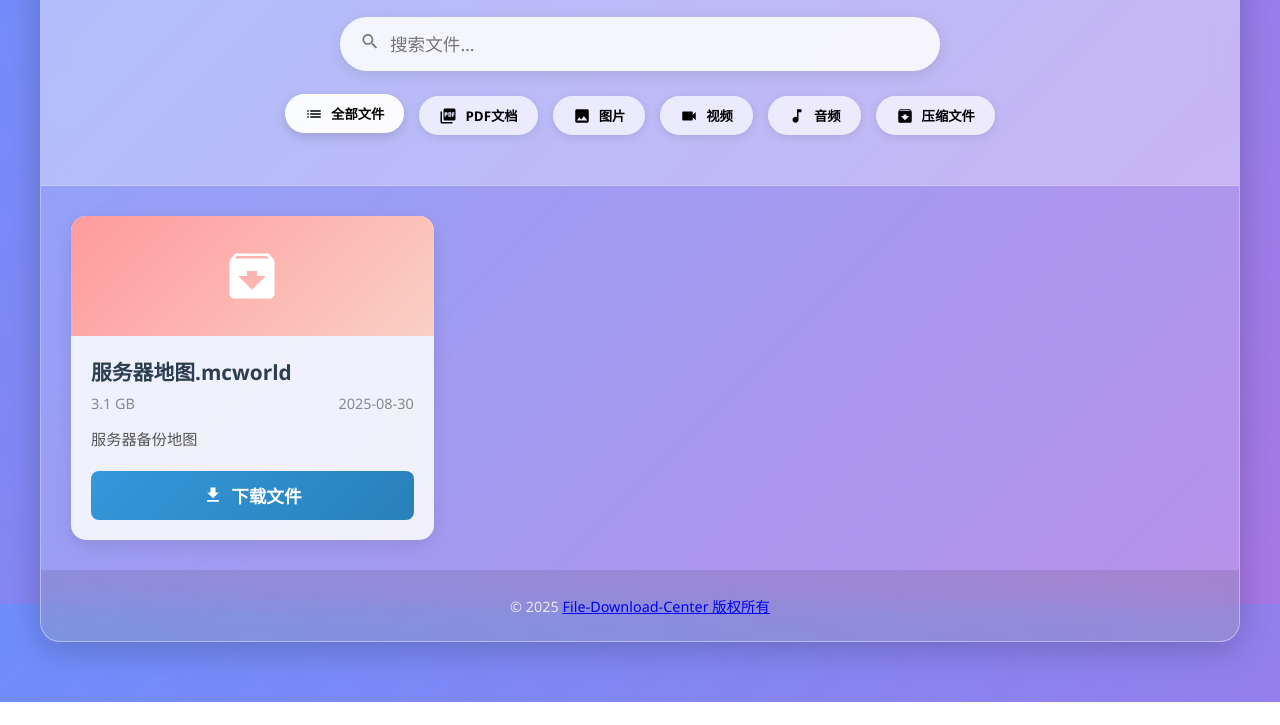
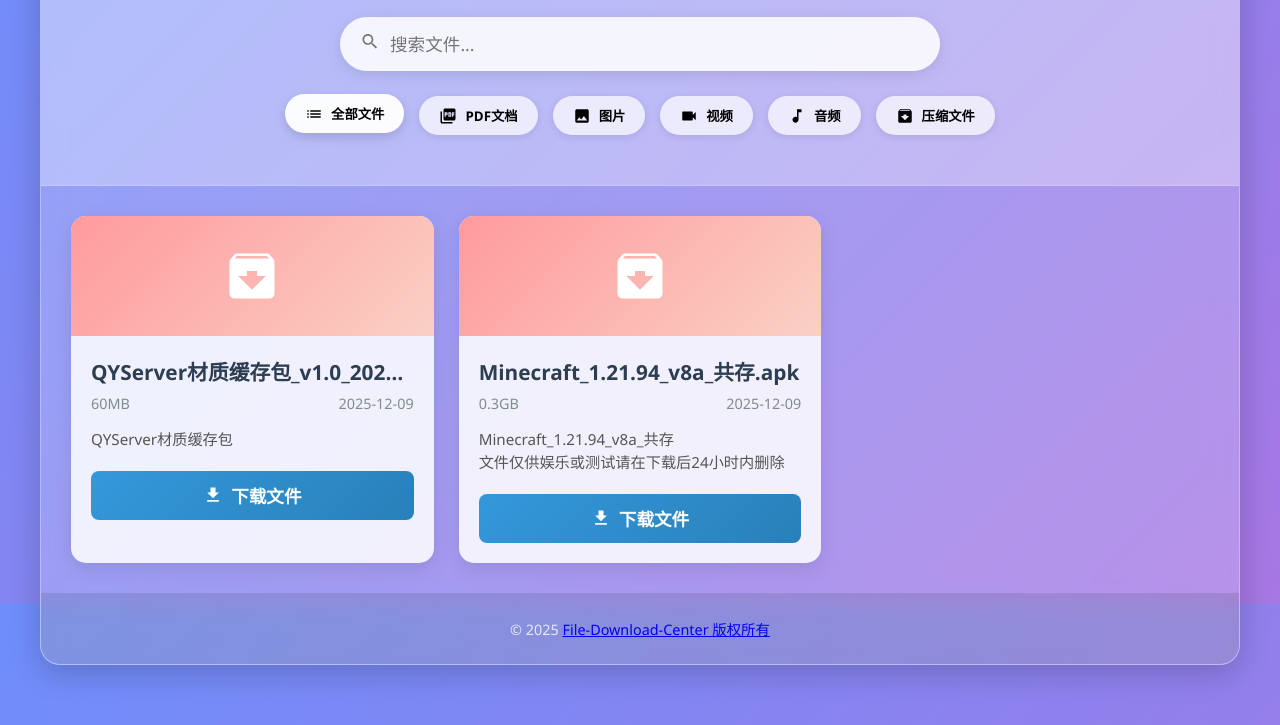
Before and after one commit to weishao22/File-Download-Center, a plain HTML site: page index.html in a window 1280 px wide. Shown: the part 196-921 px from the top of the page. Before the commit the page ends 898 px from the top, so only its background shows below. Drawn offline with Linux system fonts and the light colour scheme.

Commit message:
Clean up comments in index.html
Removed CSS and JavaScript comments for clarity.

```diff
--- a/index.html
+++ b/index.html
@@ -8,13 +8,6 @@
   <link rel="icon" href="https://qycloudreve.s.odn.cc/f/XDZfr/novaskin-wallpaper-insummer%20%281%29.jpg" type="image/x-icon">
     <title>文件下载中心</title>
     <style>
-        /*
-         页面样式（CSS）说明：
-         - .blur-container: 页面主要的毛玻璃容器
-         - .file-grid / .file-card: 文件列表网格及每个文件卡片样式
-         - .download-status: 固定的下载状态提示框
-         这些注释用于帮助维护和快速定位样式含义。
-        */
         * {
             margin: 0;
             padding: 0;
@@ -459,26 +452,25 @@
     </div>
 
     <script>
-        /* -----------------------------
-           脚本说明（JavaScript）
-           - `files`：页面展示的文件元数据数组
-           - `fileIcons`：按类型映射的 SVG 图标字符串
-           - DOM 查询变量：缓存常用节点，提升性能
-           - `renderFiles()`：根据搜索与筛选渲染文件卡片
-           - `downloadFile()`：触发浏览器下载（通过创建链接）
-           - 事件监听器：处理搜索输入、筛选、下载按钮及返回按钮
-           ----------------------------- */
-
         // 文件数据（示例：可扩展或从后端加载）
         const files = [
           {
                 id: 1,
-                name: "服务器地图.mcworld",
+                name: "QYServer材质缓存包_v1.0_20251209.mcaddon",
                 type: "archive",
-                size: "3.1 GB",
-                date: "2025-08-30",
-                desc: "服务器备份地图",
-                url: "https://qycloudreve.s.odn.cc/f/d/OoRfP/qyserver.mcworld"
+                size: "60MB",
+                date: "2025-12-09",
+                desc: "QYServer材质缓存包",
+                url: "/QYServer材质缓存包_v1.0_20251209.mcaddon"
+            },
+          {
+                id: 2,
+                name: "Minecraft_1.21.94_v8a_共存.apk",
+                type: "archive",
+                size: "0.3GB",
+                date: "2025-12-09",
+                desc: "Minecraft_1.21.94_v8a_共存<br>文件仅供娱乐或测试请在下载后24小时内删除",
+                url: "/Minecraft_1.21.94_v8a_共存.apk"
             }
         ];
 
```
